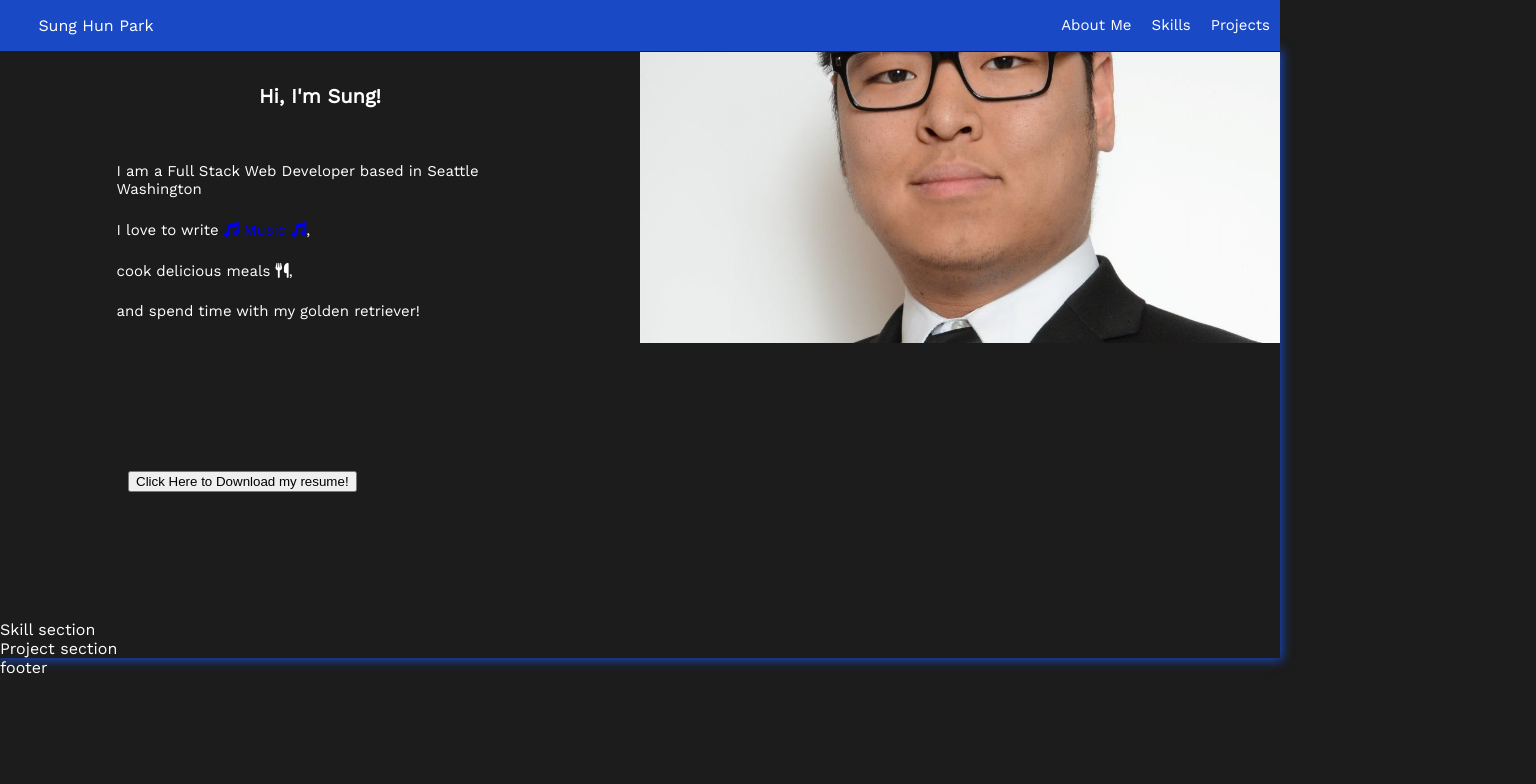
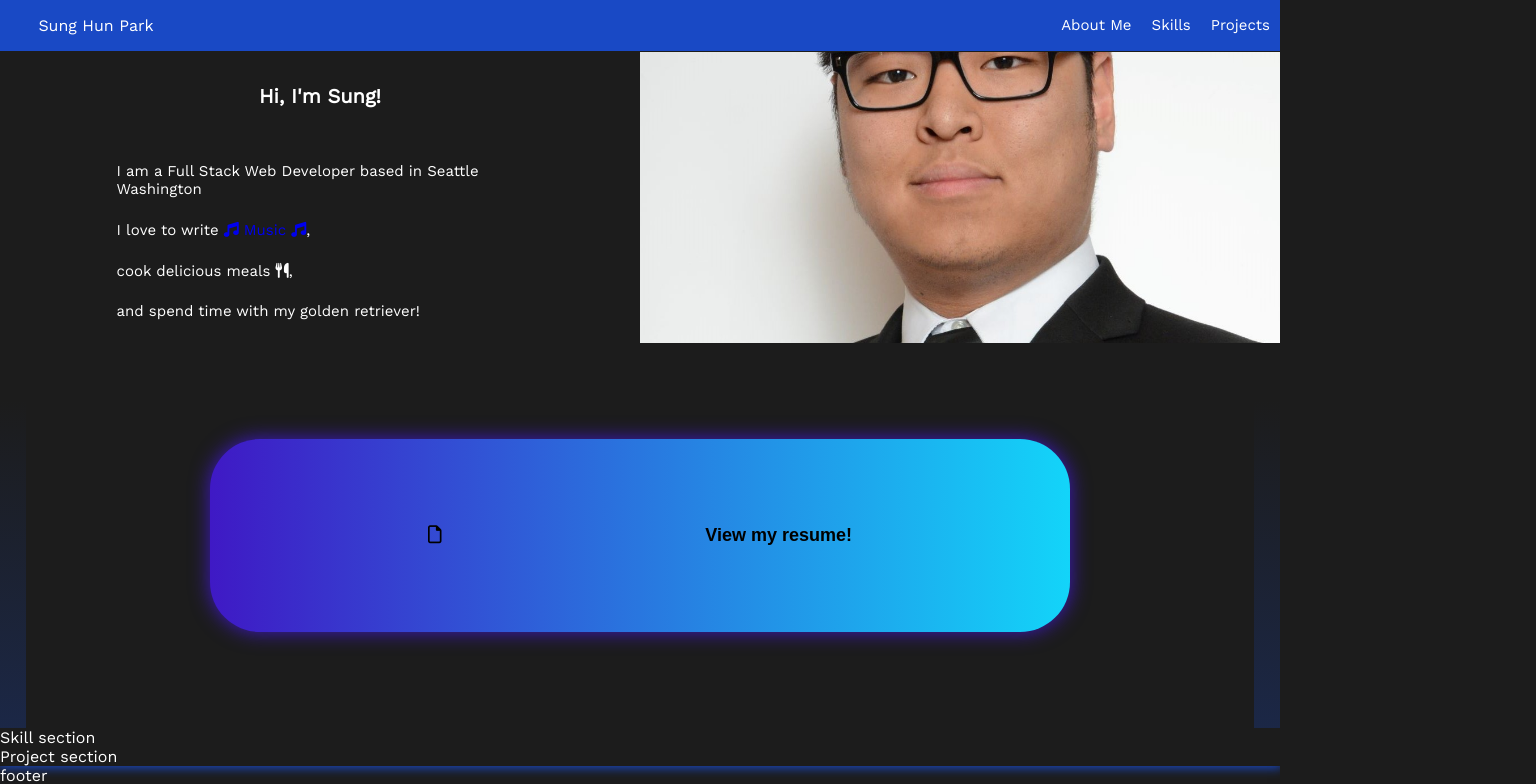
Before and after one commit to SunghunP/front-sung-portfolio, a React (Create React App) app: page / in a window 1280 px wide. Shown: the top 784 px of the page, 1536 px wide, since content can reach past the window. Built offline with nearby package versions, Linux system fonts and the light colour scheme.

Commit message:
Create button to open resume up in another tab

```diff
--- a/src/components/Resume.jsx
+++ b/src/components/Resume.jsx
@@ -1,14 +1,75 @@
 import styled from 'styled-components';
+import resume from '../assets/resume/Sunghun_Park_Resume.pdf';
 
 const ResumeDiv = styled.div`
   width: 100%;
-  padding: 10%;
+  align-items: center;
+  justify-content: center;
+  padding: 10px auto;
+
+  a {
+    width: 70%;
+    text-decoration: none;
+    border-radius: 50px;
+  }
+
+  button {
+    margin: 10% auto;
+    padding: 10%;
+    width: 100%;
+    border-radius: 50px;
+    border: none;
+    font-size: 18px;
+    font-weight: bold;
+    background-image: linear-gradient(to right, #3F19C5 0%, #12D8FA  51%, #199FC5  100%);
+    align-items: center;
+    justify-content: space-around;
+    color: ${props => props.theme.mainText};
+    box-shadow: 0 0 20px #3F19C5;
+    background-size: 200% auto;
+  }
+
+  .gradient > div {
+    background-color: #1c1c1c;
+    width: 100%;
+  }
+
+  .gradient {
+    min-width: 100%;
+    min-height: 100%;
+		background-image: linear-gradient(
+    rgba(28,28,28,0.7) 15%,
+    rgba(25,73,197,0.25) 100%
+		);
+    padding: 0 2%;
+    padding-top: 10px;
+    box-sizing: border-box;
+	}
+
+  .wrapper{
+    width: 100%;
+    align-items: center;
+    justify-content: center;
+    padding-bottom: 10px;
+  }
+
 `;
 
-export default function Resume() {
+export default function Resume({theme}) {
   return (
-    <ResumeDiv>
-      <button>Click Here to Download my resume!</button>
+    <ResumeDiv theme={theme} >
+      <div className='gradient'>
+        <div className='wrapper flex'>
+          <a href={resume} target="_blank" rel='noreferrer' className='flex'>
+            <button className='flex'>
+              <span>
+                <i class="fa-regular fa-file"></i>
+              </span>
+              View my resume!
+            </button>
+          </a>
+        </div>
+      </div>
     </ResumeDiv>
   )
 }
```
